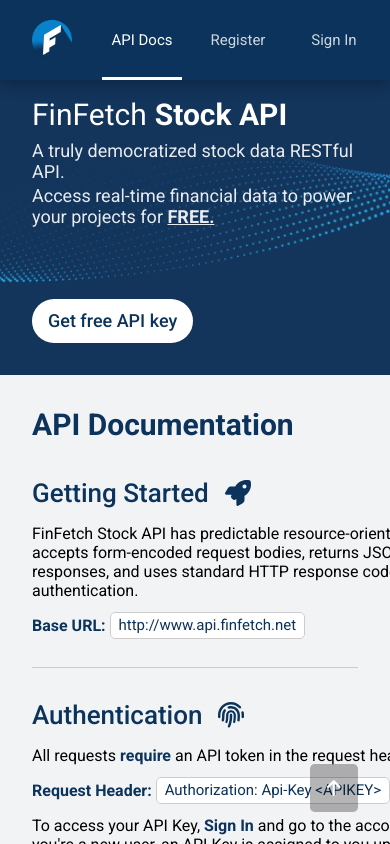
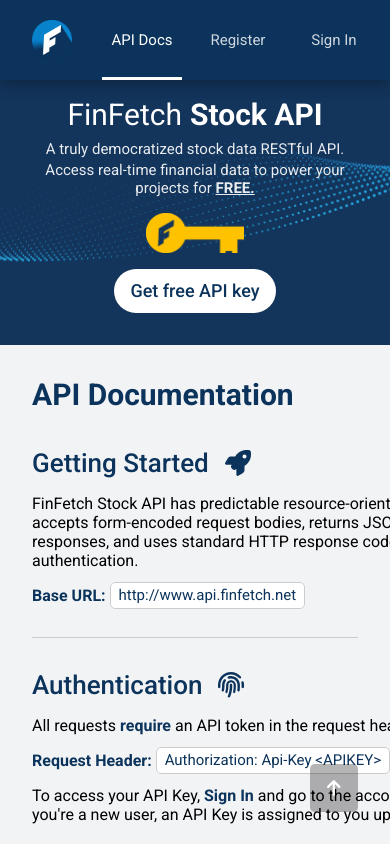
Before and after one commit to dnitecki/finfetch-ui, a React (Create React App) app: page /api/docs in a window 390 px wide. Built offline with nearby package versions, Linux system fonts and the light colour scheme.

Commit message:
mobile header

```diff
--- a/src/apps/finfetch-api/pages/documentation/Documentation.scss
+++ b/src/apps/finfetch-api/pages/documentation/Documentation.scss
@@ -312,4 +312,16 @@
   .documentation-sidebar {
     display: none;
   }
+  .documentation-register {
+    justify-content: center;
+    align-items: center;
+    text-align: center;
+  }
+  .documentation-register-text {
+    font-size: 15px;
+  }
+  #documentation-register-icon {
+    opacity: 1;
+    transform: none;
+  }
 }
```
